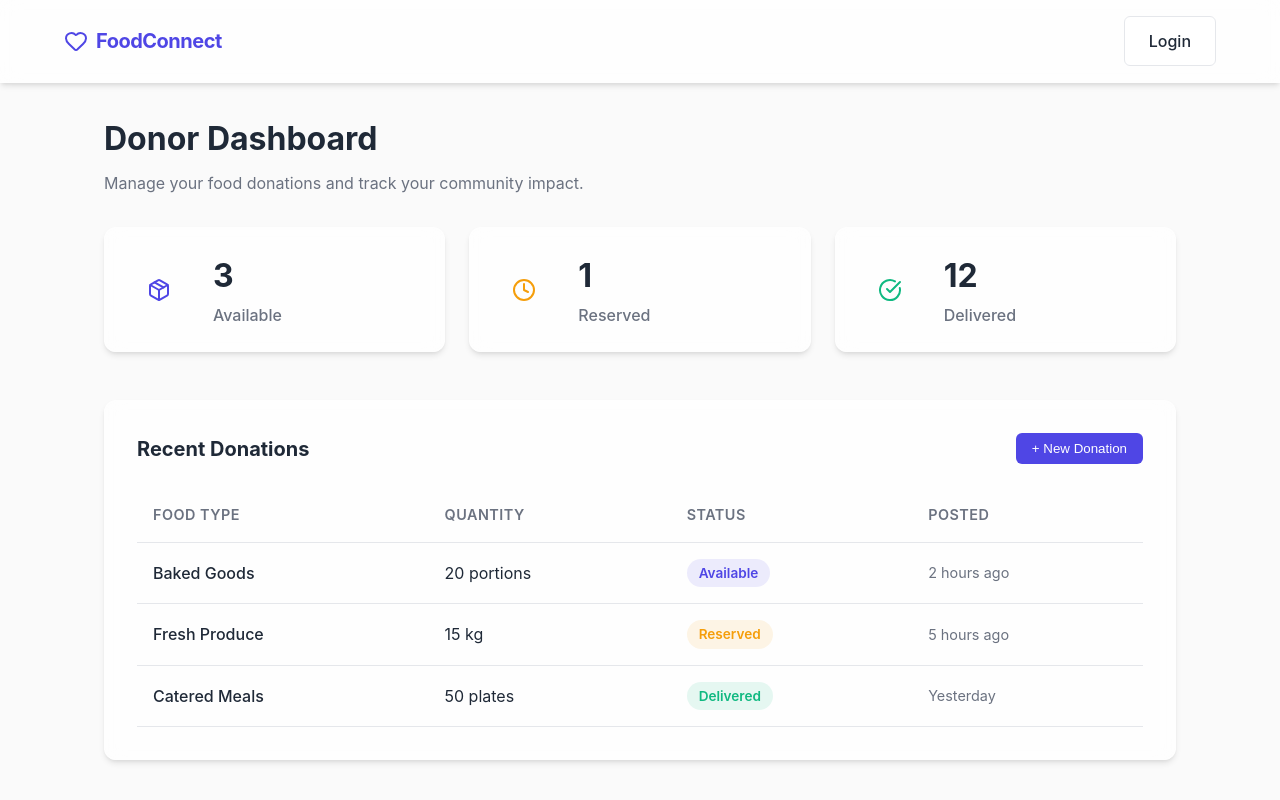
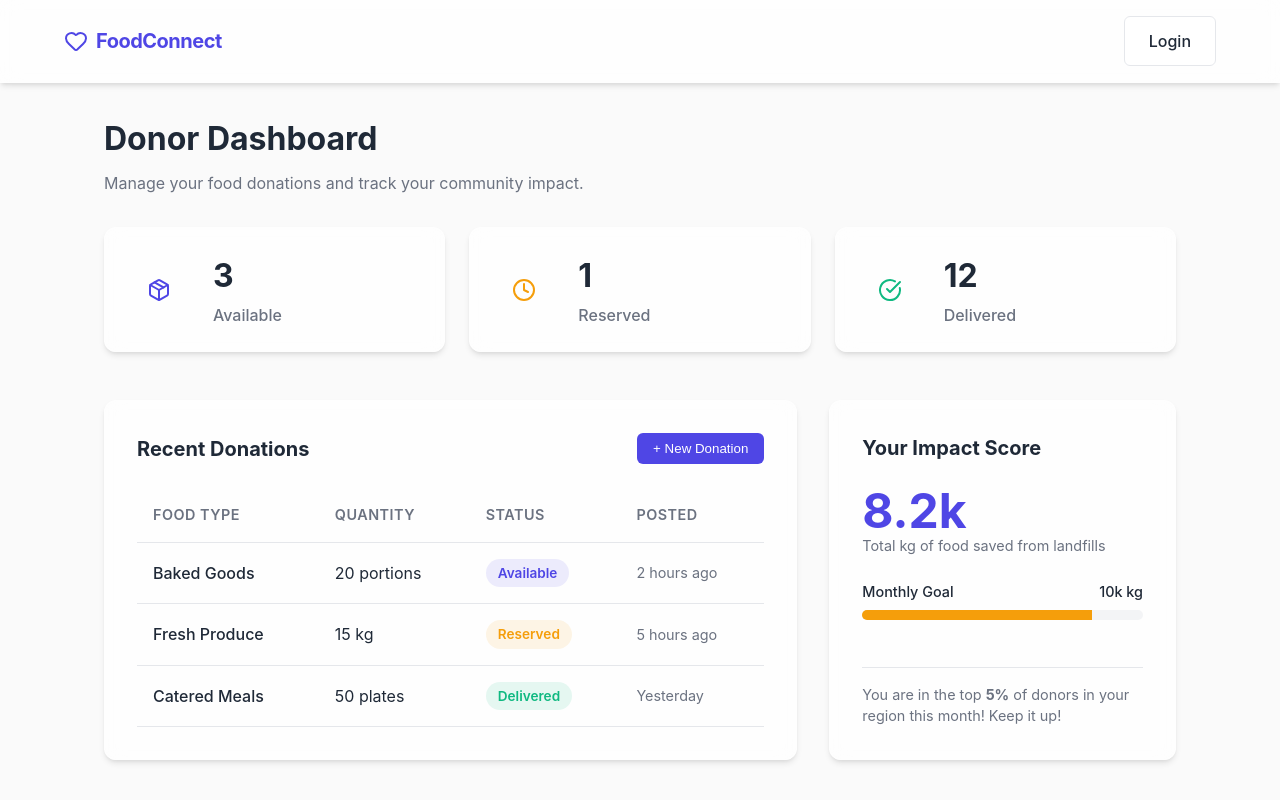
Before and after one commit to Harish-RK4/PROJECT-FOOD-DONATION, a React (Vite) app: page /donor in a window 1280 px wide. Built offline with nearby package versions, Linux system fonts and the light colour scheme.

Commit message:
feat(donor): integrate impact tracking analytics section

```diff
--- a/src/pages/Dashboards/DonorDashboard.jsx
+++ b/src/pages/Dashboards/DonorDashboard.jsx
@@ -48,8 +48,8 @@ const DonorDashboard = () => {
         ))}
       </div>
 
-      <div className="dashboard-content">
-        <div className="donations-list glass-panel">
+      <div className="dashboard-content" style={{ display: 'flex', gap: '2rem', flexWrap: 'wrap' }}>
+        <div className="donations-list glass-panel" style={{ flex: '2 1 600px' }}>
           <div className="list-header">
             <h3>Recent Donations</h3>
             <button
@@ -88,6 +88,36 @@ const DonorDashboard = () => {
             </table>
           </div>
         </div>
+
+        <div className="impact-tracker glass-panel" style={{ flex: '1 1 300px', display: 'flex', flexDirection: 'column', gap: '1.5rem', padding: '2rem' }}>
+          <div className="list-header" style={{ marginBottom: '0' }}>
+            <h3>Your Impact Score</h3>
+          </div>
+          <div className="impact-score">
+            <h1 style={{ fontSize: '3rem', color: 'var(--primary)', lineHeight: '1' }}>8.2k</h1>
+            <p className="text-muted">Total kg of food saved from landfills</p>
+          </div>
+
+          <div className="impact-progress-group">
+            <div className="progress-label" style={{ display: 'flex', justifyContent: 'space-between', marginBottom: '0.5rem', fontSize: '0.9rem', fontWeight: '500' }}>
+              <span>Monthly Goal</span>
+              <span>10k kg</span>
+            </div>
+            <div className="progress-bar-bg" style={{ width: '100%', height: '10px', backgroundColor: 'var(--surface-alt)', borderRadius: '99px', overflow: 'hidden' }}>
+              <motion.div
+                className="progress-bar-fill"
+                style={{ height: '100%', backgroundColor: 'var(--accent)' }}
+                initial={{ width: 0 }}
+                animate={{ width: '82%' }}
+                transition={{ duration: 1, delay: 0.2 }}
+              />
+            </div>
+          </div>
+
+          <div style={{ marginTop: 'auto', paddingTop: '1rem', borderTop: '1px solid var(--border)', fontSize: '0.9rem', color: 'var(--text-muted)' }}>
+            <p>You are in the top <strong>5%</strong> of donors in your region this month! Keep it up!</p>
+          </div>
+        </div>
       </div>
 
       <NewDonationModal isOpen={isModalOpen} onClose={() => setIsModalOpen(false)} />
```
